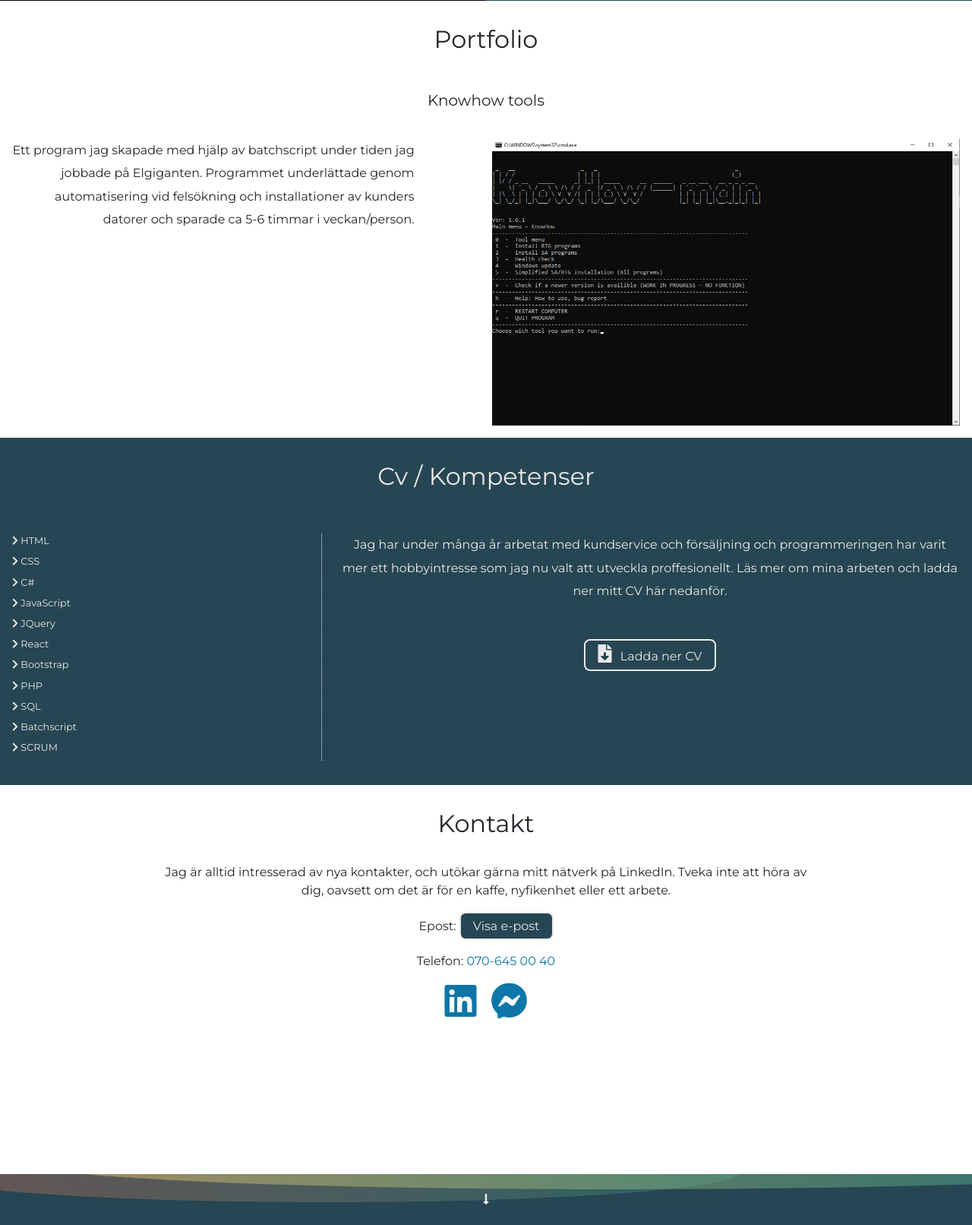
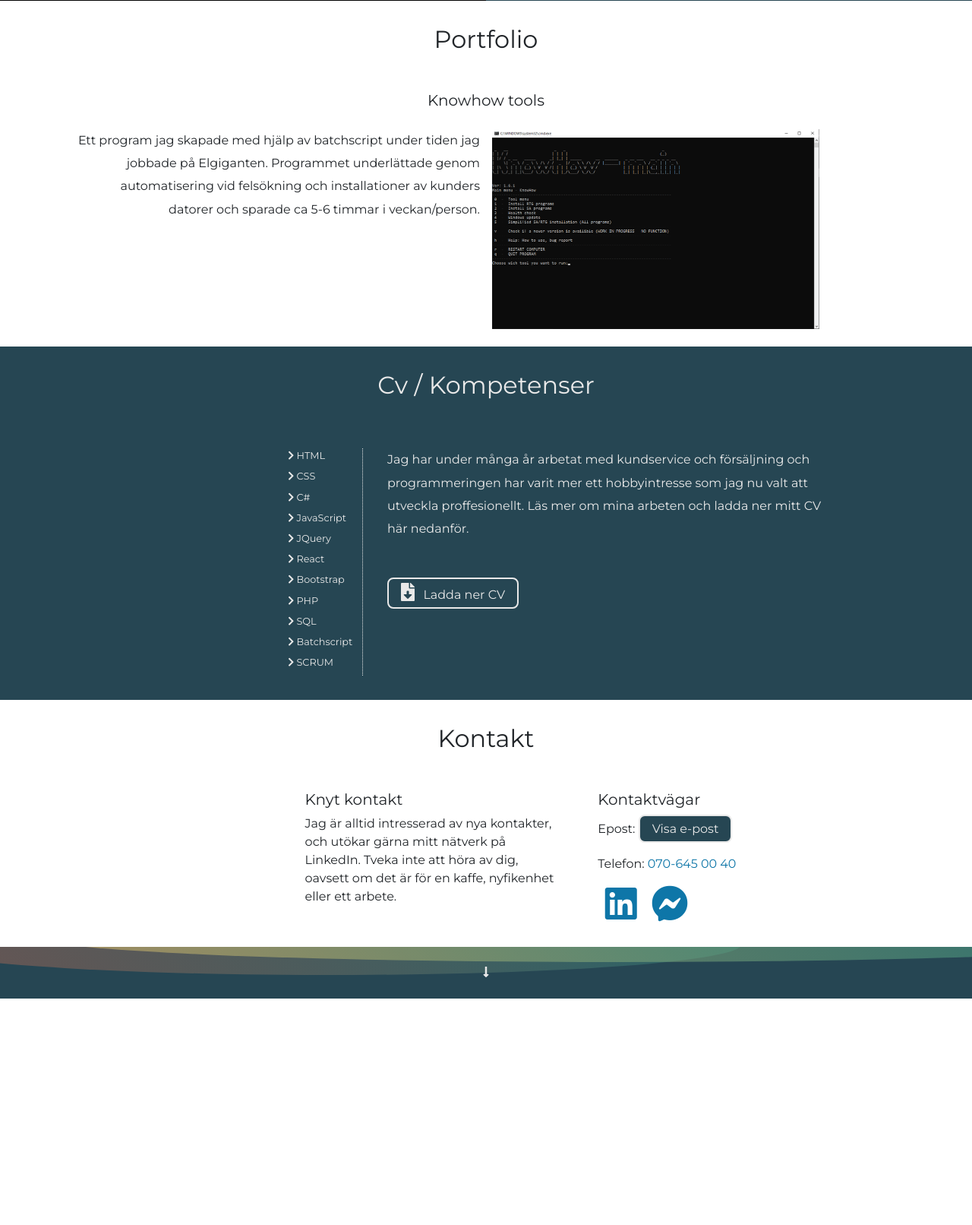
Before and after one commit to Potatismoose/portfolio, a PHP site: page / in a window 1280 px wide. Shown: the part 927-2539 px from the top of the page at 76% size. After the commit the page ends 2241 px from the top, so only its background shows below. Run offline with PHP 8.4, Linux system fonts and the light colour scheme.

Commit message:
Sidan färdig

```diff
--- a/Uppgift1/css/style.css
+++ b/Uppgift1/css/style.css
@@ -122,7 +122,6 @@ a:focus, a:hover{
   background-image: linear-gradient( rgba(0,0,0,0.01),  rgba(0,0,0,0.05));
   text-align: center;
   transition: all ease 0.3s;
-
 }
 
 .circle:active, .circle:hover{
@@ -245,16 +244,18 @@ color: var(--clr-yellow);
   margin: 2em auto;
   width: 70%;
   text-align: center;
-
 }
 
 .main-navigation {
   z-index: 2;
   position: absolute;
-  background: var(--clr-text-standard);
+  background-image: linear-gradient(to right, var(--clr-text-standard) 45%, black 100%);
+  background-size: 200%;
+  background-position: left;
   margin: 0;
   padding: 0;
   width: 100%;
+  transition: background-position ease-in-out 0.2s;
 }
 
 .visibility-hidden{
@@ -275,15 +276,11 @@ color: var(--clr-yellow);
   width: 200px;
 }
 
-
 .menu-item.active,
 .menu-item:hover .menu-icon i {
-
   color: var(--clr-yellow);
   transition: ease-in-out 0.35s;
 }
-
-
 
 .content-box{
   text-align: center;
@@ -384,9 +381,11 @@ color: var(--clr-yellow);
 .carousel-container{
   max-width: 80%;
 }
+
 .padded-text{
   padding: 0;
 }
+
 .carousel-item{
   min-height: 35rem;
   background: white;
@@ -409,13 +408,24 @@ header {
 .contact{
   display: grid;
   grid-template-columns: 1fr 4fr 1fr;
-  grid-template-rows: 1fr 4fr;
+  grid-template-rows: auto 4fr;
   grid-column-gap: 0px;
   grid-row-gap: 0px;
 }
 
+#contacttext
+{
+  min-width: 20ch;
+  padding: 1em;
+}
+
 #contactheader {
   grid-area: 1 / 1 / 2 / 4;
+}
+
+#contactheader h2{
+  margin: 1em 0 0.5em 0;
+  padding: 0;
 }
 
 #emptyleft {
@@ -428,7 +438,6 @@ header {
 }
 
 #contactWays{
-
   text-align: center;
   padding: 1em;
 }
@@ -436,14 +445,20 @@ header {
 #contactWays ul{
   margin:0;
   padding:0;
+
 }
+
 #contactWays li{
   margin-bottom: 1em;
   list-style-type: none;
+  text-align: center;
+  display: inline-block;
+  width: 100%;
 }
 
 #emailvalidation{
   display: none;
+  font-size: 0.8rem;
 }
 
 #emptyright {
@@ -456,24 +471,23 @@ footer {
   background: var(--clr-text-standard);
   color: var(--clr-text-light);
   overflow:hidden;
+}
 
-}
 .footer-contact{
   position: relative;
   z-index: 100;
 }
+
 .nr1{
   background-image: linear-gradient(45deg, var(--clr-dark-orange), var(--clr-teal));
   height: 120%;
   width: 85%;
-
   bottom: 45%;
   left: -7rem;
   opacity: 0.35;
+}
 
-}
 .nr2{
-
   background-image: linear-gradient(45deg, var(--clr-yellow), var(--clr-teal));
   height: 100%;
   width: 120%;
@@ -481,15 +495,15 @@ footer {
   left: 3rem;
   opacity: 0.5;
 }
+
 .infront{
   position: relative;
-
   text-align: center;
 }
+
 .footercirclebig{
   position: absolute;
   border-radius: 50%;
-
 }
 
 #description i{
@@ -517,13 +531,13 @@ footer {
 #downloadcv {
   margin: 2em 0 1em;
 }
+
 .hamburger {
   font-size: 2rem;
   margin: 0 0 0.3em 0;
   padding: 0;
   color: var(--clr-text-standard);
   transition: ease-in-out 0.2s;
-
 }
 
 .hamburger:hover,
@@ -532,7 +546,6 @@ footer {
 }
 
 #x-btn {
-
   font-size: 2rem;
   margin: 0 0 0.3em;
   color: var(--clr-text-standard);
@@ -577,7 +590,6 @@ footer {
   right: 3%;
   bottom: 1%;
   margin: 0;
-
 }
 
 
@@ -601,14 +613,12 @@ footer {
 
 .menu-item a.active,
 .menu-item a:hover {
-
   border-color: var(--clr-yellow);
   transition: ease-in-out 0.35s;
 }
 .menu-text {
   color: var(--clr-text-light);
 }
-
 
 .header-text {
   font-family: var(--font-heading);
@@ -621,6 +631,7 @@ footer {
   color: var(--clr-text-standard);
   font-size: 2.2rem;
 }
+
 #right{
   font-size: 2rem;
   color: var(--clr-orange);
@@ -654,8 +665,8 @@ footer {
 
 #windarrow{
   display: inline-block;
+}
 
-}
 .bigger {
   font-size: 1.6em;
   line-height: 1em;
@@ -663,6 +674,13 @@ footer {
   display: block;
 }
 
+.knowhow{
+  margin-bottom: 2px;
+}
+
+/* ***************************************************
+Media query för större skärmar (tablet och desktop)
+*************************************************** */
 @media only screen and (min-width: 768px)
 {
   .stretch{
@@ -689,6 +707,13 @@ footer {
   .carousel-image
   {
     grid-area: 2 / 2 / 3 / 3;
+
+  }
+
+  .carousel-image img
+  {
+    width: 70%;
+    float: left;
   }
 
   .carousel-heading
@@ -698,6 +723,7 @@ footer {
 
   .carousel-text
   {
+    justify-self: flex-end;
     grid-area: 2 / 1 / 3 / 2;
     max-width: 50ch;
     text-align: right;
@@ -706,6 +732,7 @@ footer {
   .menu-icon{
     font-size: 1.2rem;
   }
+
   #textAboutMe{
     color: var(--clr-text-light);
     position: relative;
@@ -713,9 +740,7 @@ footer {
     margin: 2em;
     max-width: 60ch;
     min-width: 40h;
-    text-align: left;
   }
-
 
   .main-navigation{
     display:block;
@@ -824,4 +849,58 @@ footer {
   border-bottom: 2px solid var(--clr-orange);
 }
 
+.textbox{
+   text-align: left;
+ }
+
+.cvskills{
+    grid-template-columns: 1fr 2fr 4fr 1fr;
+    gap: 1em;
 }
+
+#cvdiv1 {
+  grid-area: 1 / 1 / 2 / 5;
+}
+
+#cvText{
+  grid-area: 2 / 3 / 3 / 4;
+  max-width: 60ch;
+}
+
+#kompetenser {
+  display: flex;
+  justify-content:flex-end;
+  grid-area: 2 / 2 / 3 / 3;
+}
+
+#kompetenser li{
+  margin-right: 1em;
+}
+
+.contact{
+  grid-template-columns: 3fr 2fr 4fr 1fr;
+  gap: 1em;
+  text-align: left;
+}
+
+#contactheader{
+grid-area: 1 / 1 / 2 / 5;
+text-align: center;
+}
+
+#contactmain{
+  grid-area: 2 / 2 / 3 / 4;
+  display: grid;
+  grid-template-columns: 1fr 1fr;
+  gap: 1em;
+}
+
+#contactWays{
+  text-align: left;
+}
+
+#contactWays li{
+  text-align: left;
+}
+
+}
--- a/Uppgift1/index.php
+++ b/Uppgift1/index.php
@@ -55,9 +55,9 @@ include "header.php";
               <div class="carousel-heading">
                 <h5>Knowhow tools</h5>
               </div>
-              <div class="carousel-image">
+              <div class="carousel-image knowhow">
               <img
-                class="portfolioImg"
+                class="portfolioImg "
                 src="img/knowhow.png"
                 alt="En bild på mitt program knowhow tools"
               />
@@ -70,20 +70,32 @@ include "header.php";
             </div>
 
           </div>
+
           <div class="carousel-item">
+            <div class="cs-Grid">
+              <div class="carousel-heading">
                 <h5>Dragon quest - Text RPG</h5>
+              </div>
+              <div class="carousel-image">
                 <img
                 class="portfolioImg"
-              src="img/dragonquest.png"
+                src="img/dragonquest2.png"
                 alt="En bild på mitt spel dragon quest"
                 />
-            <p class="nonpadded-text">
+              </div>
+              <div class="carousel-text">
+              <p class="padded-text">
               En inlämningsuppgift som vi hade i C#.
               Vi skulle göra ett spel med vissa kriterier.
               Jag valde att göra ett RPG spel med shop, inventory och olika vapen samt fiender. Ett mycket roligt projekt.
               #interfaces, #arv, #Polymorfism
               </p>
               </div>
+            </div>
+
+          </div>
+
+
         </div>
 
       </div>
@@ -117,7 +129,7 @@ include "header.php";
       </ul>
     </div>
 
-    <div class="textbox"><p>Jag har under många år arbetat med kundservice och försäljning och programmeringen har varit mer ett hobbyintresse som jag nu valt att utveckla proffesionellt. Läs mer om mina arbeten och ladda ner mitt CV här nedanför.</p>
+    <div class="textbox" id="cvText"><p>Jag har under många år arbetat med kundservice och försäljning och programmeringen har varit mer ett hobbyintresse som jag nu valt att utveckla proffesionellt. Läs mer om mina arbeten och ladda ner mitt CV här nedanför.</p>
     <button class="myBtn" id="downloadcv"><i class="fas fa-file-download"></i> Ladda ner CV</button>
     </div>
 
@@ -128,10 +140,11 @@ include "header.php";
   <section class="contact content-box">
 
   <div id="contactheader"><h2>Kontakt</h2></div>
-  <div id="emptyleft"></div>
+
   <div id="contactmain">
-    Jag är alltid intresserad av nya kontakter, och utökar gärna mitt nätverk på LinkedIn. Tveka inte att höra av dig, oavsett om det är för en kaffe, nyfikenhet eller ett arbete.
+    <div id="contacttext"><h5>Knyt kontakt</h5>Jag är alltid intresserad av nya kontakter, och utökar gärna mitt nätverk på LinkedIn. Tveka inte att höra av dig, oavsett om det är för en kaffe, nyfikenhet eller ett arbete.</div>
     <div id="contactWays">
+    <h5>Kontaktvägar</h5>
       <ul>
         <li>
           Epost: <button class="myBtn" id="showquestion">Visa e-post</button>
@@ -150,7 +163,7 @@ include "header.php";
 
 
   </div>
-  <div id="emptyright"></div>
+
   </section>
 </div>
 <?php
--- a/Uppgift1/javaScript/javascript.js
+++ b/Uppgift1/javaScript/javascript.js
@@ -4,23 +4,7 @@ window.onload = function()
     weatherBalloon( 2718991 )
 }
 
-function ToggleClass(){
-    if ($(window).width() < 768){
-
-            $(".main-navigation").addClass("visibility-hidden")
-            $(".hamburgernav").removeClass("visibility-hidden")
-
-    }
-    else {
-        $(".main-navigation").removeClass("visibility-hidden")
-        $(".hamburgernav").addClass("visibility-hidden")
-    }
-}
-//
-$(window).resize(function() {
-    ToggleClass()
-  })
-  //Laddar karusellen samt hämtar min ålder
+//Laddar karusellen samt hämtar min ålder
 //och skriver ut den när dokumentet laddats
 $(document).ready(function()
 {
@@ -30,10 +14,53 @@ $(document).ready(function()
     document.getElementById("age").innerText = age.toString()
 })
 
+//On resize
+$(window).resize(function() {
+
+    CheckIfMenuIsOpenAndCloseIt()
+    ToggleClass()
+})
+
+//Togglar mellan hamburgare och vanlig meny
+function ToggleClass(){
+    if ($(window).width() < 768){
+
+            $("#right").css("display", "none")
+            $(".main-navigation").addClass("visibility-hidden")
+            $(".main-navigation").addClass("mobile")
+            $(".hamburgernav").removeClass("visibility-hidden")
+    }
+    else {
+        $("#right").css({
+            "display" : "inline-block",
+            "opacity" : "0"
+        })
+
+        $(".main-navigation").removeClass("visibility-hidden")
+        $(".main-navigation").removeClass("mobile")
+        $(".hamburgernav").addClass("visibility-hidden")
+    }
+}
+
+//Kollar om menyn är öppen och stänger den och återställer hamburgaren
+function CheckIfMenuIsOpenAndCloseIt()
+  {
+    if(!$('#x-btn').hasClass(" notthere "))
+    {
+        $(".main-navigation").addClass("visibility-hidden")
+        $(".top-section").css("margin", "2em auto")
+        $(".top-section").css("padding", "4em 0")
+        $("#x-btn").addClass("notthere")
+        $(".hamburger").removeAttr("id")
+    }
+  }
+
+  //Visar kontrollfrågan när man klickat på visa epost knappen
 $("#showquestion").click(function(){
     $("#emailvalidation").toggle()
     $("#email").html("")
     $("#email").toggle()
+    $("#showquestion").html("Visa e-post")
 })
 
 //script för att kalkylera uträkning för att avgöra om e-post ska visas eller inte.
@@ -65,6 +92,7 @@ $(".hamburger").click(function(){
     $(".hamburger").attr("id","notthere")
 })
 
+//Om menyn eller X trycks på så stängs menyn och återställs
 $("#x-btn, .menu-item").click(function(){
     if($(".menu-item").css("display") == "inline")
     {
@@ -82,36 +110,48 @@ $("#x-btn, .menu-item").click(function(){
 })
 
 
-$("#showquestion").click(function(){
-    $("#showquestion").html("Visa e-post")
-})
+
 // Vanilla javascript.
 
+//När det skrollas, kör scrollFunction
+window.onscroll = () => scrollFunction()
 // Vid scroll och scrollen når 20 pixlar ner, så körs funktionens ifsats.
-
-window.onscroll = function() {scrollFunction()}
-
 function scrollFunction() {
     let header = document.getElementById("right")
     let position = right.getBoundingClientRect()
+    let menuNav = Array.from(document.getElementsByClassName("main-navigation"))
 
     if (document.body.scrollTop > 20 || document.documentElement.scrollTop > 20) {
         //Om det är scrollat så sätts upBtn:s display egenskap till block
         document.getElementById("up-btn").style.display = "block"
 
-        if(position.y < 10)
+        if(position.y < 1)
         {
-            right.style.opacity = "1";
+            right.style.opacity = "1"
+            let navAttributes = (menuNav[0].getAttribute("class"))
+            console.log(navAttributes.includes("visibility-hidden"))
+            if(navAttributes.includes("mobile"))
+            {
+               return;
+            }
+            else{
+                menuNav[0].style.backgroundPosition = "right"
+            }
         }
+
     }
     else {
         //Om det är INTE är scrollat så sätts upBtn:s display egenskap till none och är därmed osynlig.
         document.getElementById("up-btn").style.display = "none"
-        if(position.y >= 10)
+
+        if(position.y >= 70)
         {
             right.style.opacity = "0";
+            menuNav[0].style.backgroundPosition = "left"
         }
     }
+
+
 }
 // När användaren klickar på knappen så scrollas sidan upp. Denna funktion är knuten till knappen med en onclick event
 function upp() {
```
Lines whose indentation alone changed are shown as unchanged.
